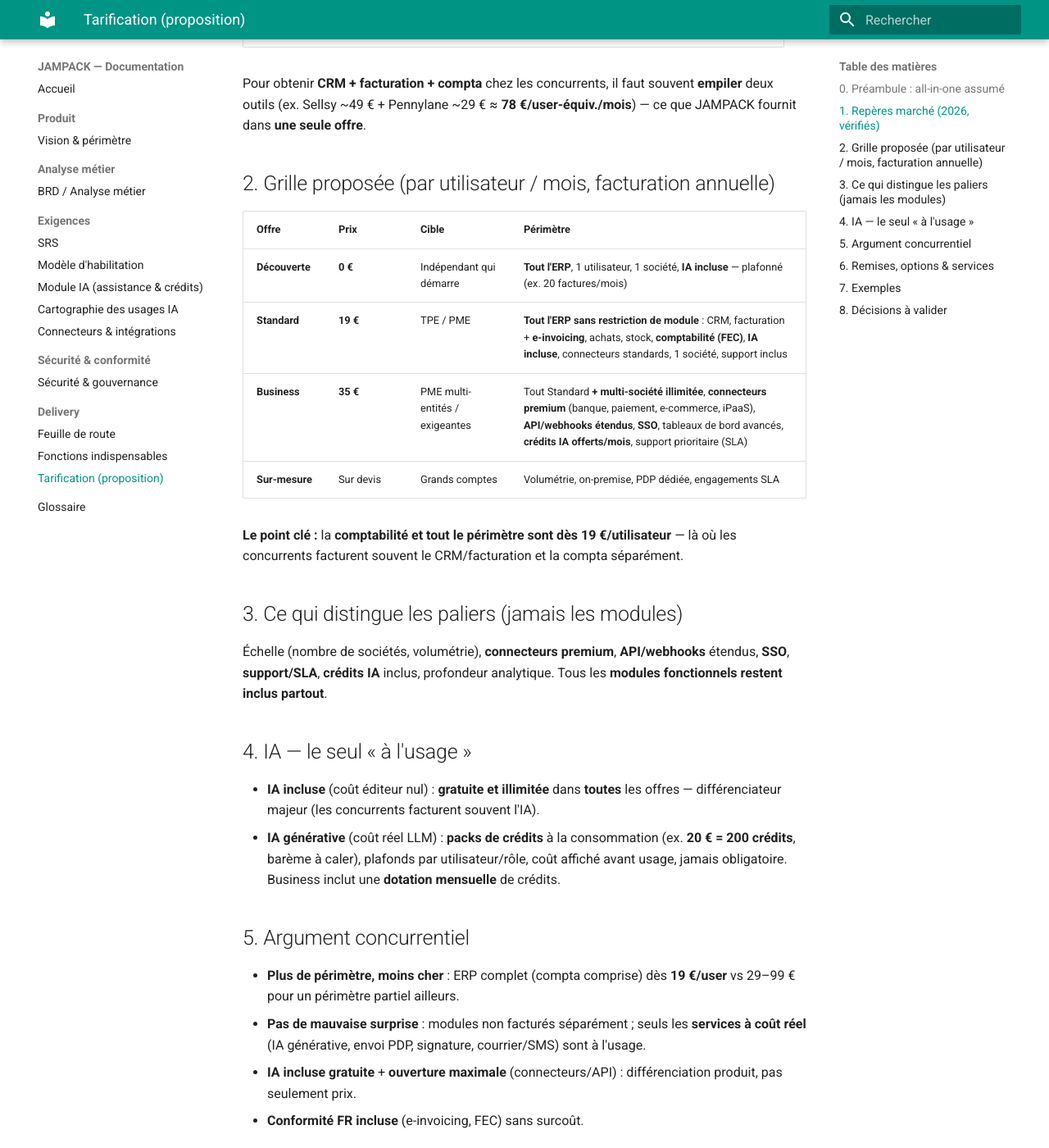
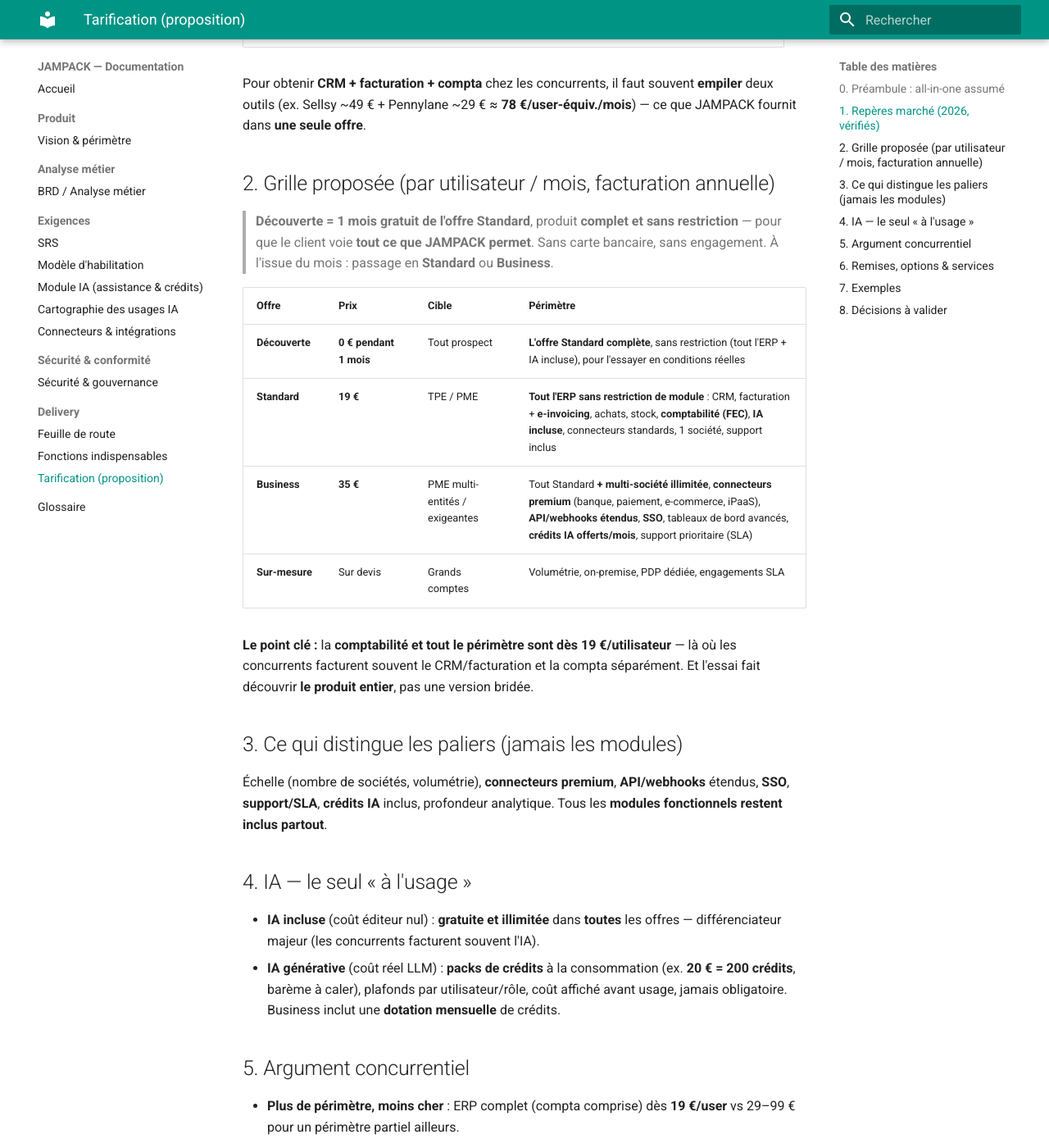
Before and after one commit to chrisx13/jampack-docs, an MkDocs documentation site: the page built from docs/70-delivery/tarification.md, in a window 1280 px wide and 1400 px high, scrolled down 753 px. Shown: the whole window at 82% size. Built offline with MkDocs 1.6.1 and Material for MkDocs 9.7.7, drawn with Linux system fonts in a browser that asks for light colours; some of the changed text lies outside the part shown.

Commit message:
docs(tarif): Découverte = 1 mois gratuit de l'offre Standard complète
Aligne §6 et §8 sur la décision: la Découverte est un essai d'un mois
de l'offre Standard entière et sans restriction (et non un palier
gratuit bridé), pour que le prospect voie tout ce que JAMPACK permet.

Co-Authored-By: Claude Opus 4.8 <noreply@anthropic.com>
Claude-Session: https://claude.ai/code/session_01Pwuv6ro2738bcQPvWxGDbM

```diff
--- a/docs/70-delivery/tarification.md
+++ b/docs/70-delivery/tarification.md
@@ -21,14 +21,16 @@ Pour obtenir **CRM + facturation + compta** chez les concurrents, il faut souven
 
 ## 2. Grille proposée (par utilisateur / mois, facturation annuelle)
 
+> **Découverte = 1 mois gratuit de l'offre Standard**, produit **complet et sans restriction** — pour que le client voie **tout ce que JAMPACK permet**. Sans carte bancaire, sans engagement. À l'issue du mois : passage en **Standard** ou **Business**.
+
 | Offre | Prix | Cible | Périmètre |
 |---|---|---|---|
-| **Découverte** | **0 €** | Indépendant qui démarre | **Tout l'ERP**, 1 utilisateur, 1 société, **IA incluse** — plafonné (ex. 20 factures/mois) |
+| **Découverte** | **0 € pendant 1 mois** | Tout prospect | **L'offre Standard complète**, sans restriction (tout l'ERP + IA incluse), pour l'essayer en conditions réelles |
 | **Standard** | **19 €** | TPE / PME | **Tout l'ERP sans restriction de module** : CRM, facturation + **e-invoicing**, achats, stock, **comptabilité (FEC)**, **IA incluse**, connecteurs standards, 1 société, support inclus |
 | **Business** | **35 €** | PME multi-entités / exigeantes | Tout Standard **+ multi-société illimitée**, **connecteurs premium** (banque, paiement, e-commerce, iPaaS), **API/webhooks étendus**, **SSO**, tableaux de bord avancés, **crédits IA offerts/mois**, support prioritaire (SLA) |
 | **Sur-mesure** | Sur devis | Grands comptes | Volumétrie, on-premise, PDP dédiée, engagements SLA |
 
-**Le point clé :** la **comptabilité et tout le périmètre sont dès 19 €/utilisateur** — là où les concurrents facturent souvent le CRM/facturation et la compta séparément.
+**Le point clé :** la **comptabilité et tout le périmètre sont dès 19 €/utilisateur** — là où les concurrents facturent souvent le CRM/facturation et la compta séparément. Et l'essai fait découvrir **le produit entier**, pas une version bridée.
 
 ## 3. Ce qui distingue les paliers (jamais les modules)
 
@@ -49,7 +51,7 @@ Pour obtenir **CRM + facturation + compta** chez les concurrents, il faut souven
 ## 6. Remises, options & services
 
 - **Sans engagement** (mensuel, +~20 %) ou **annuel −20 %**, **2 ans −25 %**, **3 ans −30 %**.
-- **Essai gratuit 15–30 jours**, toutes fonctionnalités.
+- **Découverte : 1 mois gratuit de l'offre Standard complète**, sans restriction, **sans carte bancaire, sans engagement** — le prospect essaie le produit entier en conditions réelles.
 - **Refacturés à l'usage** (coûts externes only) : crédits IA générative, envoi via **PDP**, **signature électronique**, courrier/SMS.
 - **Services ponctuels** : onboarding & reprise de données, formation.
 - Tarifs préférentiels associations / créateurs (option).
@@ -62,7 +64,7 @@ Pour obtenir **CRM + facturation + compta** chez les concurrents, il faut souven
 
 ## 8. Décisions à valider
 
-- Offre **Découverte gratuite** : oui/non + plafonds.
+- Offre **Découverte** : **1 mois gratuit de l'offre Standard complète** (décidé) — durée exacte (30 j calendaires vs 1 mois glissant) et modalités de sortie (rappel J-3, bascule Standard par défaut) à caler.
 - Prix exacts (19 € / 35 € proposés) et **minimum d'utilisateurs** éventuel.
 - **Dotation** de crédits IA incluse en Business (combien).
 - Modèle **par utilisateur pur** (retenu) vs base + utilisateur.
```
